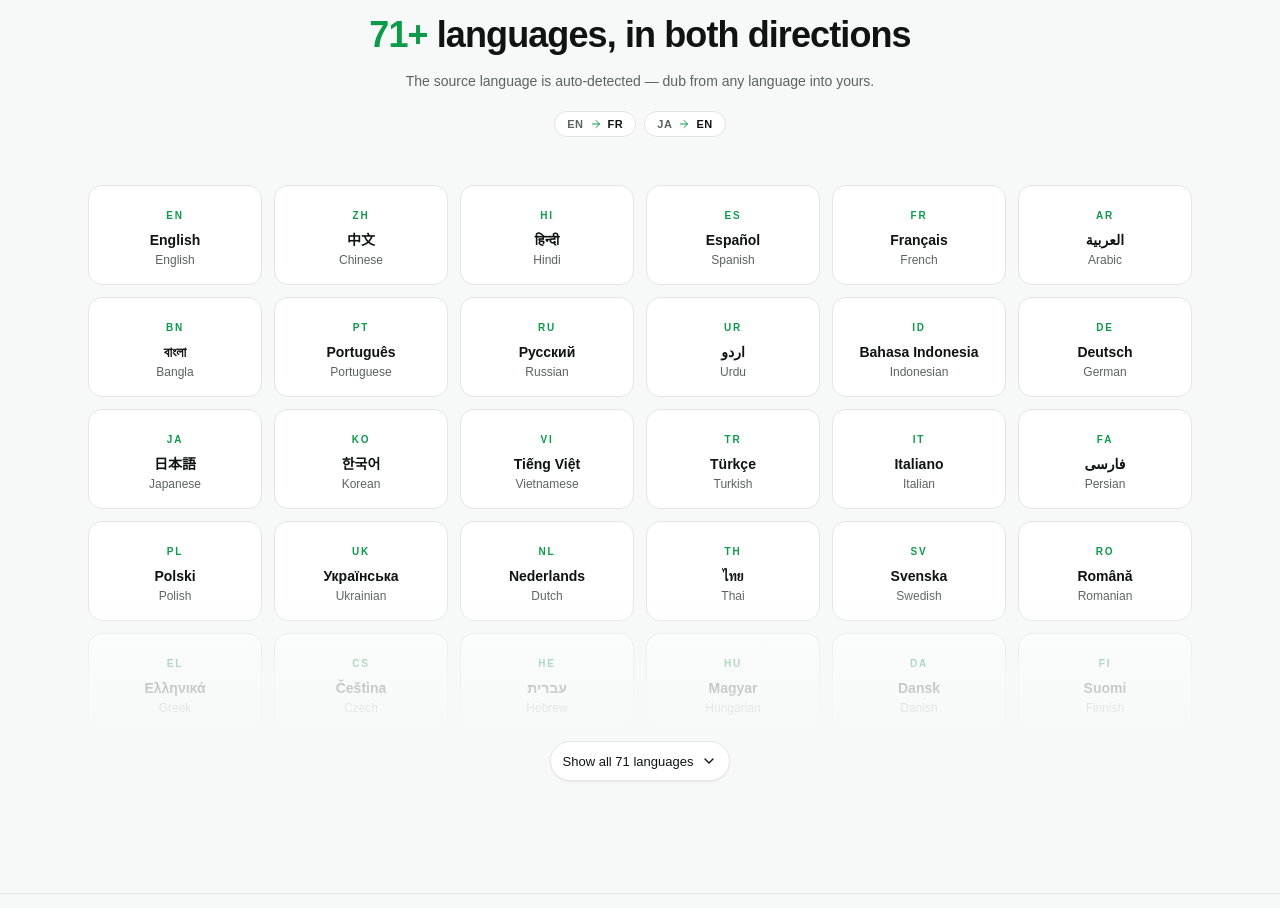
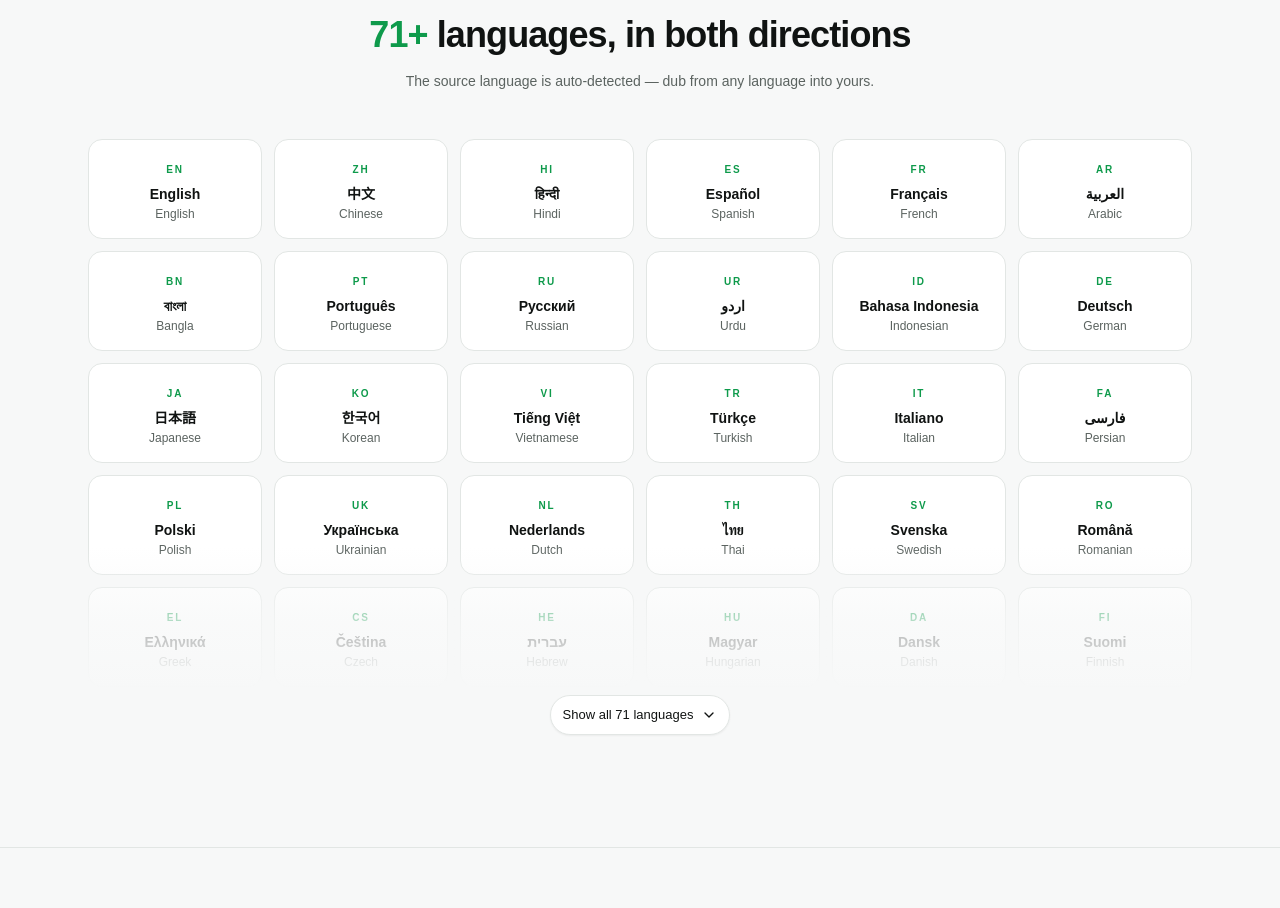
Before and after one commit to ln-dev7/voxylio, a Next.js app in the folder site/: page /en in a window 1280 px wide. Shown: the part 3124-4032 px from the top of the page. Built offline with nearby package versions, Linux system fonts and the light colour scheme; a web font is replaced by a local one.

Commit message:
chore(site): drop language pair chips

```diff
--- a/site/src/components/languages-grid.tsx
+++ b/site/src/components/languages-grid.tsx
@@ -2,7 +2,7 @@
 
 import { useEffect, useRef, useState } from "react";
 import { useLocale, useTranslations } from "next-intl";
-import { ArrowRight, ChevronDown, ChevronUp, Languages as LanguagesIcon } from "lucide-react";
+import { ChevronDown, ChevronUp, Languages as LanguagesIcon } from "lucide-react";
 import { LANGUAGES } from "@voxylio/core";
 import { Button } from "@/components/ui/button";
 
@@ -29,11 +29,6 @@ const ORDERED = [
 // can never drift from what the extension actually supports. Each card
 // shows the code, the endonym, and the name in the visitor's locale
 // via Intl.DisplayNames — no translation files needed for 71 names.
-
-const PAIRS = [
-  ["en", "fr"],
-  ["ja", "en"],
-] as const;
 
 /** ReactBits "CountUp": the number climbs when it enters the viewport. */
 function CountUp({ to }: { to: number }) {
@@ -120,20 +115,6 @@ export function LanguagesGrid() {
             })}
           </h2>
           <p className="text-pretty text-sm text-muted-foreground">{t("subtitle")}</p>
-
-          {/* Any direction: a few real pairs as living proof */}
-          <div className="mt-1 flex flex-wrap items-center justify-center gap-2">
-            {PAIRS.map(([from, to]) => (
-              <span
-                key={`${from}-${to}`}
-                className="inline-flex items-center gap-1.5 rounded-full border border-border bg-card px-3 py-1 text-[11px] font-semibold uppercase tracking-wider text-muted-foreground"
-              >
-                {from}
-                <ArrowRight className="size-3 text-primary" aria-hidden="true" />
-                <span className="text-foreground">{to}</span>
-              </span>
-            ))}
-          </div>
         </div>
 
         <div className="relative">
```
